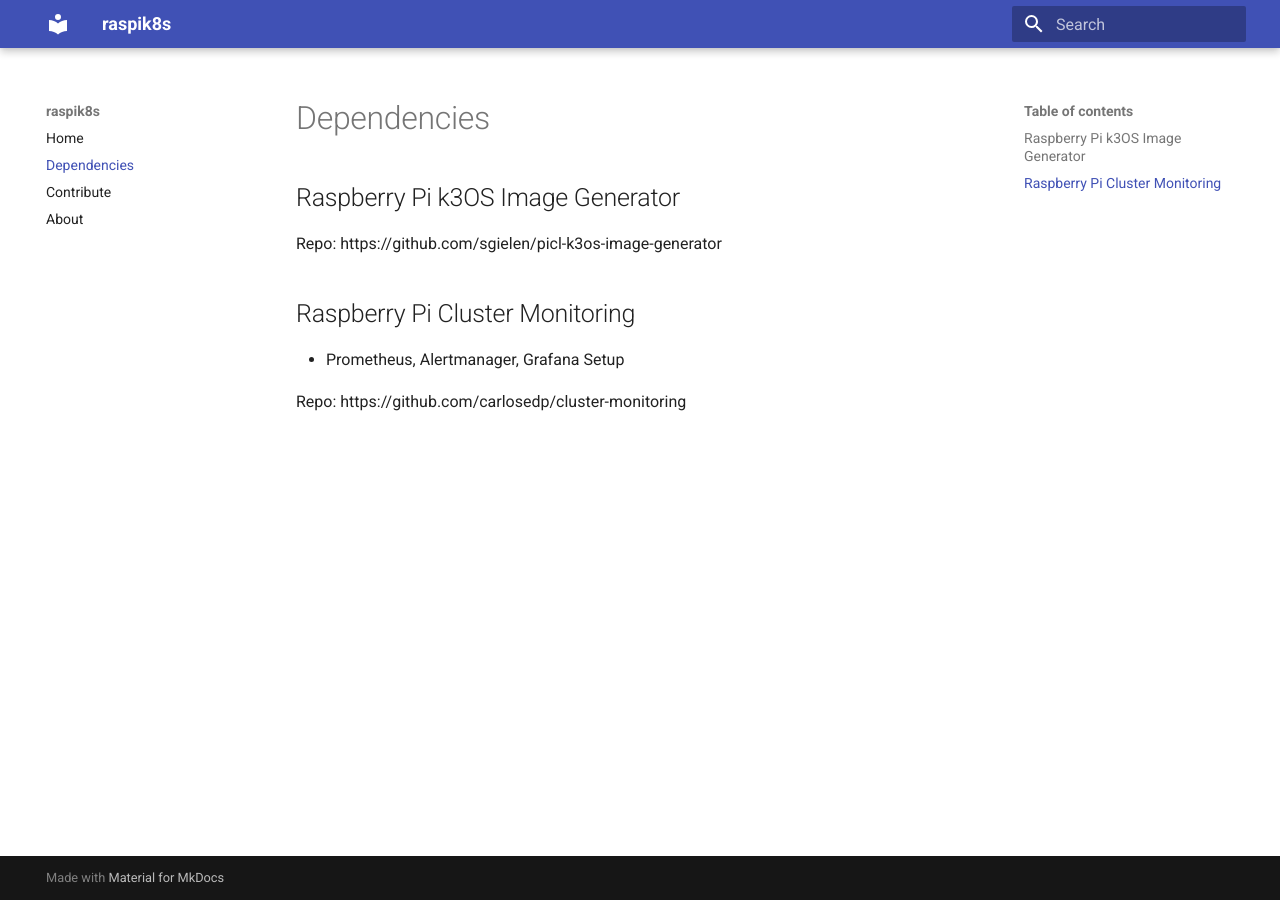
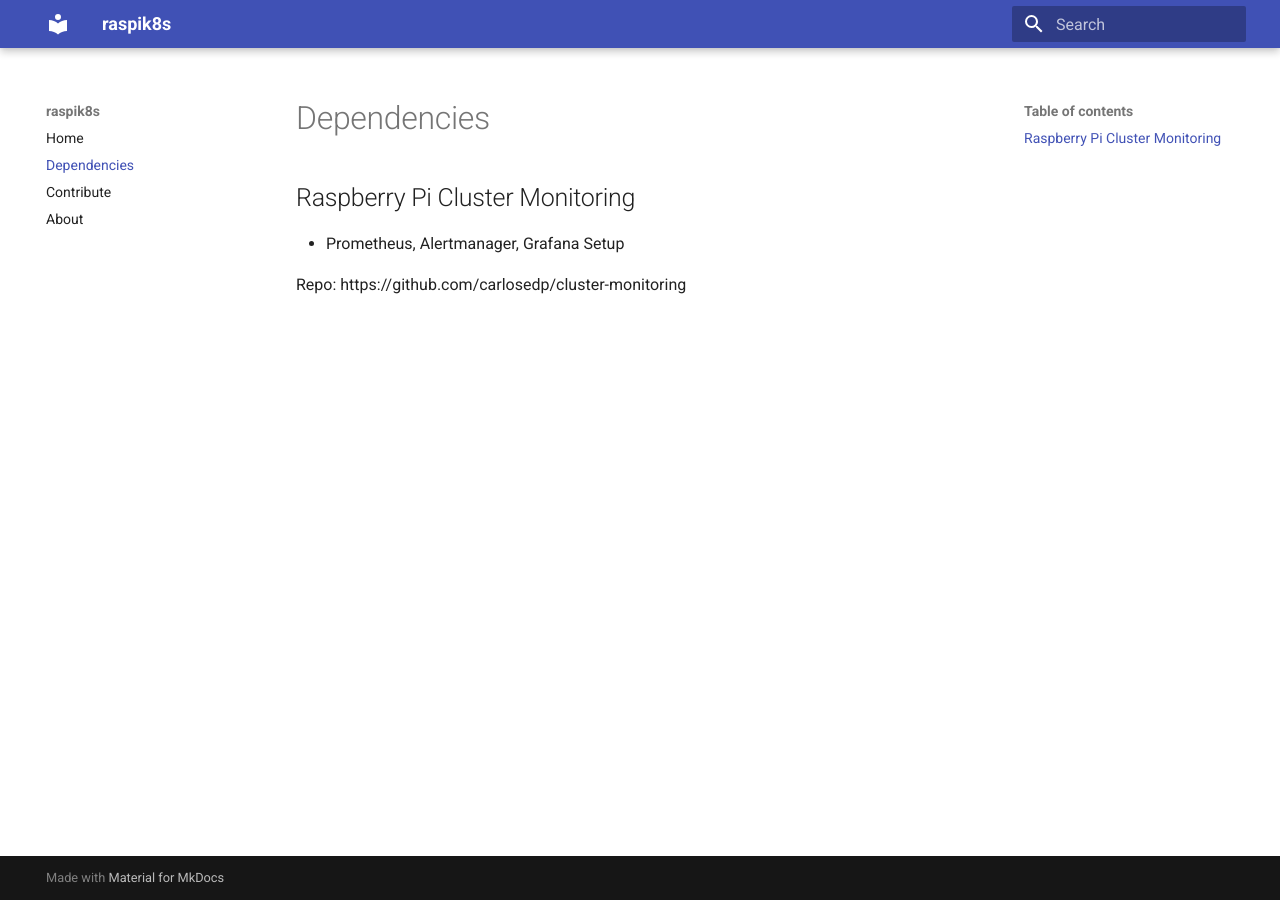
Before and after one commit to wrightbradley/raspik8s, an MkDocs documentation site: the page built from docs/deps.md, in a window 1280 px wide. Built offline with MkDocs 1.6.1 and Material for MkDocs 9.7.7, drawn with Linux system fonts in a browser that asks for light colours.

```diff
--- a/docs/deps.md
+++ b/docs/deps.md
@@ -1,8 +1,4 @@
 # Dependencies
-
-## Raspberry Pi k3OS Image Generator
-
-Repo: https://github.com/sgielen/picl-k3os-image-generator
 
 ## Raspberry Pi Cluster Monitoring
 
```
Also changed, not shown: README.md (+3 -3 lines), docs/index.md (+1 -1 lines), requirements.txt (+20 -21 lines), 1 other file.
